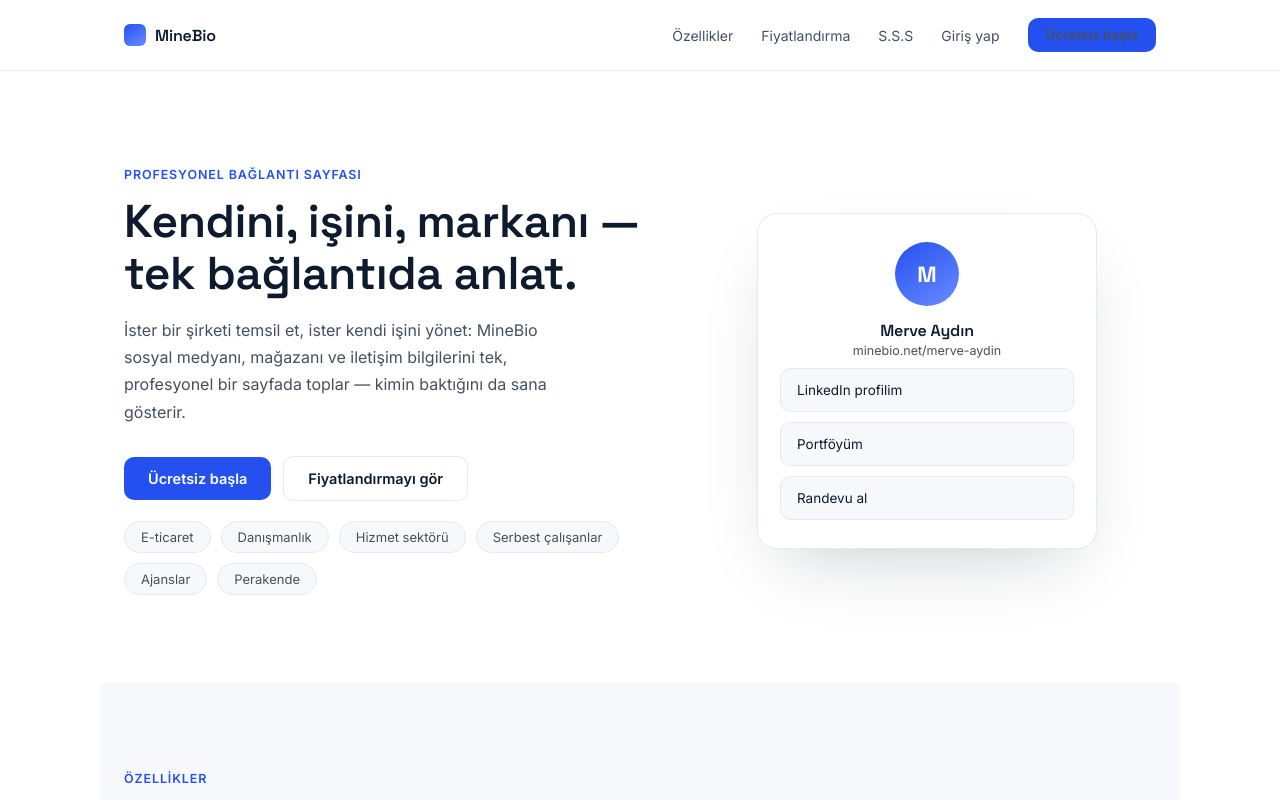
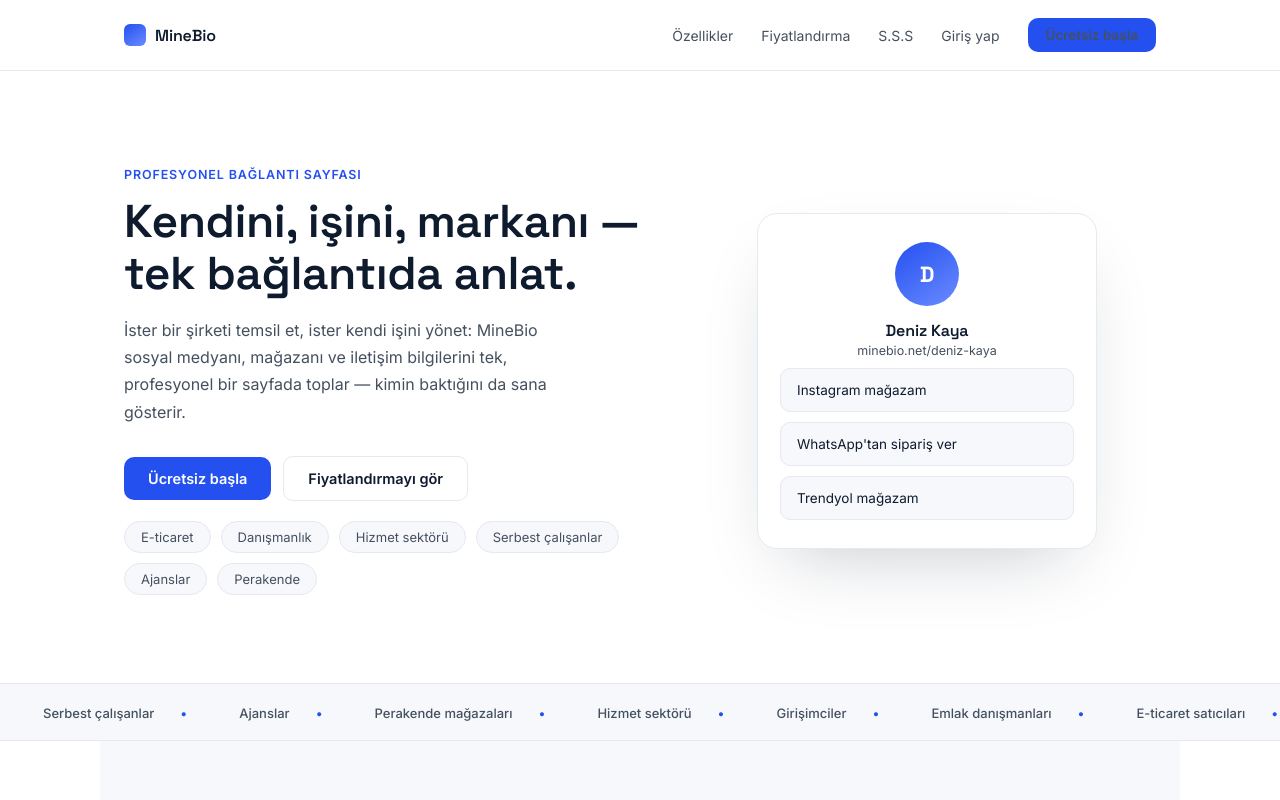
Before and after one commit to enisasistbt-ai/teksayfa, a Next.js app: page / in a window 1280 px wide. Shown: the top 800 px of the page. Built offline with nearby package versions, Linux system fonts and the light colour scheme.

Commit message:
Add files via upload

```diff
--- a/app/globals.css
+++ b/app/globals.css
@@ -956,3 +956,61 @@ textarea {
   color: var(--c-ink);
   margin-top: 24px;
 }
+
+.corp-marquee {
+  overflow: hidden;
+  white-space: nowrap;
+  padding: 18px 0;
+  border-top: 1px solid var(--c-border);
+  border-bottom: 1px solid var(--c-border);
+  background: var(--c-bg-alt);
+}
+
+.corp-marquee-track {
+  display: inline-block;
+  animation: corp-marquee-scroll 26s linear infinite;
+}
+
+.corp-marquee-track span {
+  display: inline-block;
+  margin: 0 26px;
+  font-size: 13px;
+  font-weight: 500;
+  color: var(--c-body);
+}
+
+.corp-marquee-track span::after {
+  content: "•";
+  color: var(--c-accent);
+  margin-left: 26px;
+}
+
+@keyframes corp-marquee-scroll {
+  from {
+    transform: translateX(0);
+  }
+  to {
+    transform: translateX(-50%);
+  }
+}
+
+@media (prefers-reduced-motion: reduce) {
+  .corp-marquee-track {
+    animation: none;
+  }
+}
+
+.corp-mock-fade {
+  animation: corp-mock-fade 0.5s ease;
+}
+
+@keyframes corp-mock-fade {
+  from {
+    opacity: 0;
+    transform: translateY(6px);
+  }
+  to {
+    opacity: 1;
+    transform: translateY(0);
+  }
+}
--- a/app/page.js
+++ b/app/page.js
@@ -1,9 +1,47 @@
 "use client";
 
-import { useState } from "react";
+import { useEffect, useState } from "react";
 import Link from "next/link";
 
 const INDUSTRIES = ["E-ticaret", "Danışmanlık", "Hizmet sektörü", "Serbest çalışanlar", "Ajanslar", "Perakende"];
+
+const MARQUEE_ITEMS = [
+  "E-ticaret satıcıları",
+  "Danışmanlar",
+  "Serbest çalışanlar",
+  "Ajanslar",
+  "Perakende mağazaları",
+  "Hizmet sektörü",
+  "Girişimciler",
+  "Emlak danışmanları",
+];
+
+const EXAMPLES = [
+  {
+    initial: "M",
+    name: "Merve Aydın",
+    handle: "merve-aydin",
+    links: ["LinkedIn profilim", "Portföyüm", "Randevu al"],
+  },
+  {
+    initial: "D",
+    name: "Deniz Kaya",
+    handle: "deniz-kaya",
+    links: ["Instagram mağazam", "WhatsApp'tan sipariş ver", "Trendyol mağazam"],
+  },
+  {
+    initial: "C",
+    name: "Can Yılmaz",
+    handle: "can-yilmaz",
+    links: ["Web sitem", "CV'm", "E-posta gönder"],
+  },
+  {
+    initial: "A",
+    name: "Ada Demir",
+    handle: "ada-demir",
+    links: ["Hizmetlerimi gör", "Randevu al", "Yorumlarımı oku"],
+  },
+];
 
 const FEATURES = [
   {
@@ -65,6 +103,16 @@ const FAQ = [
 
 export default function Home() {
   const [openFaq, setOpenFaq] = useState(null);
+  const [exampleIndex, setExampleIndex] = useState(0);
+
+  useEffect(() => {
+    const timer = setInterval(() => {
+      setExampleIndex((i) => (i + 1) % EXAMPLES.length);
+    }, 3200);
+    return () => clearInterval(timer);
+  }, []);
+
+  const example = EXAMPLES[exampleIndex];
 
   return (
     <div className="corp-landing">
@@ -130,21 +178,32 @@ export default function Home() {
           </div>
 
           <div className="corp-hero-visual">
-            <div className="corp-mock">
-              <div className="corp-mock-avatar">M</div>
+            <div className="corp-mock corp-mock-fade" key={example.handle}>
+              <div className="corp-mock-avatar">{example.initial}</div>
               <div className="corp-display" style={{ fontSize: 16 }}>
-                Merve Aydın
+                {example.name}
               </div>
               <div style={{ fontSize: 12.5, color: "var(--c-body)", marginTop: 2 }}>
-                minebio.net/merve-aydin
+                minebio.net/{example.handle}
               </div>
-              <a className="corp-mock-link">LinkedIn profilim</a>
-              <a className="corp-mock-link">Portföyüm</a>
-              <a className="corp-mock-link">Randevu al</a>
+              {example.links.map((l) => (
+                <a className="corp-mock-link" key={l}>
+                  {l}
+                </a>
+              ))}
             </div>
           </div>
         </div>
       </section>
+
+      {/* Kayan şerit */}
+      <div className="corp-marquee" aria-hidden="true">
+        <div className="corp-marquee-track">
+          {[...MARQUEE_ITEMS, ...MARQUEE_ITEMS].map((item, i) => (
+            <span key={i}>{item}</span>
+          ))}
+        </div>
+      </div>
 
       {/* Özellikler */}
       <section className="corp-section corp-section-alt" id="ozellikler">
```
